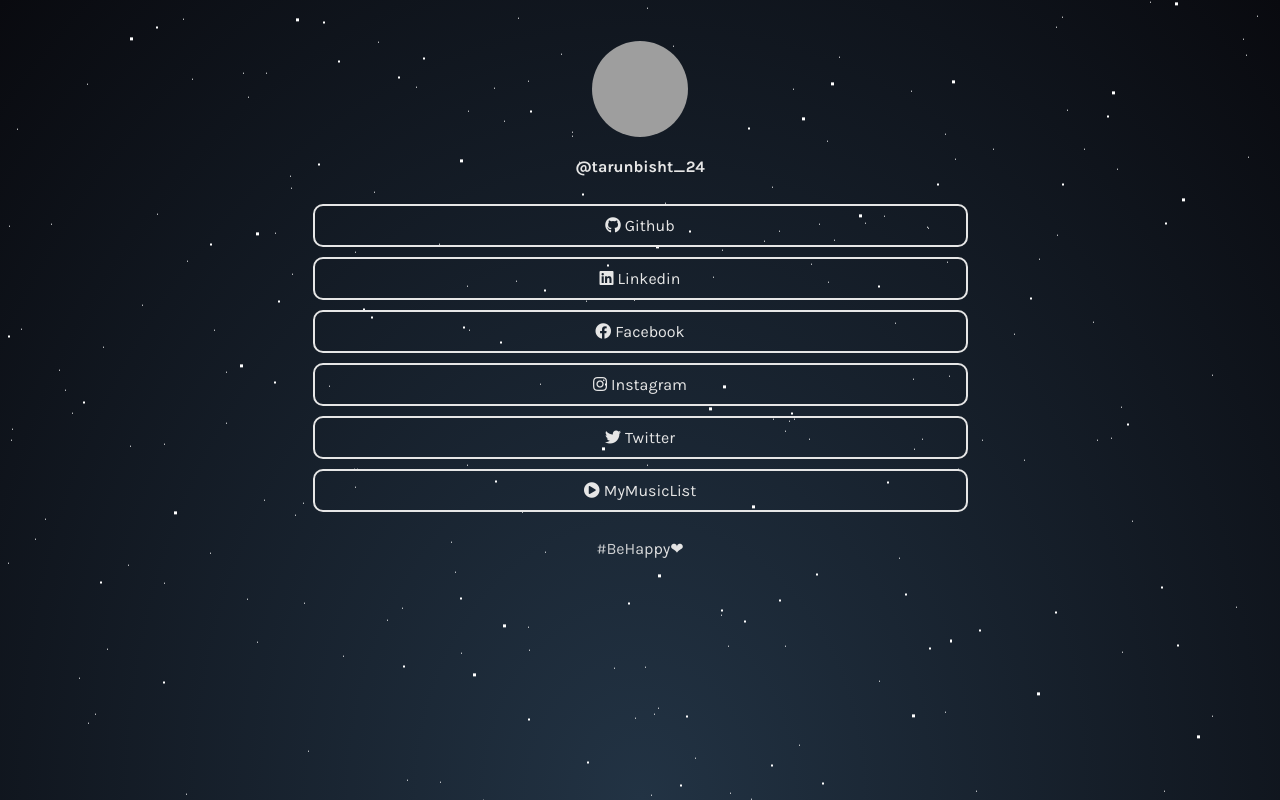
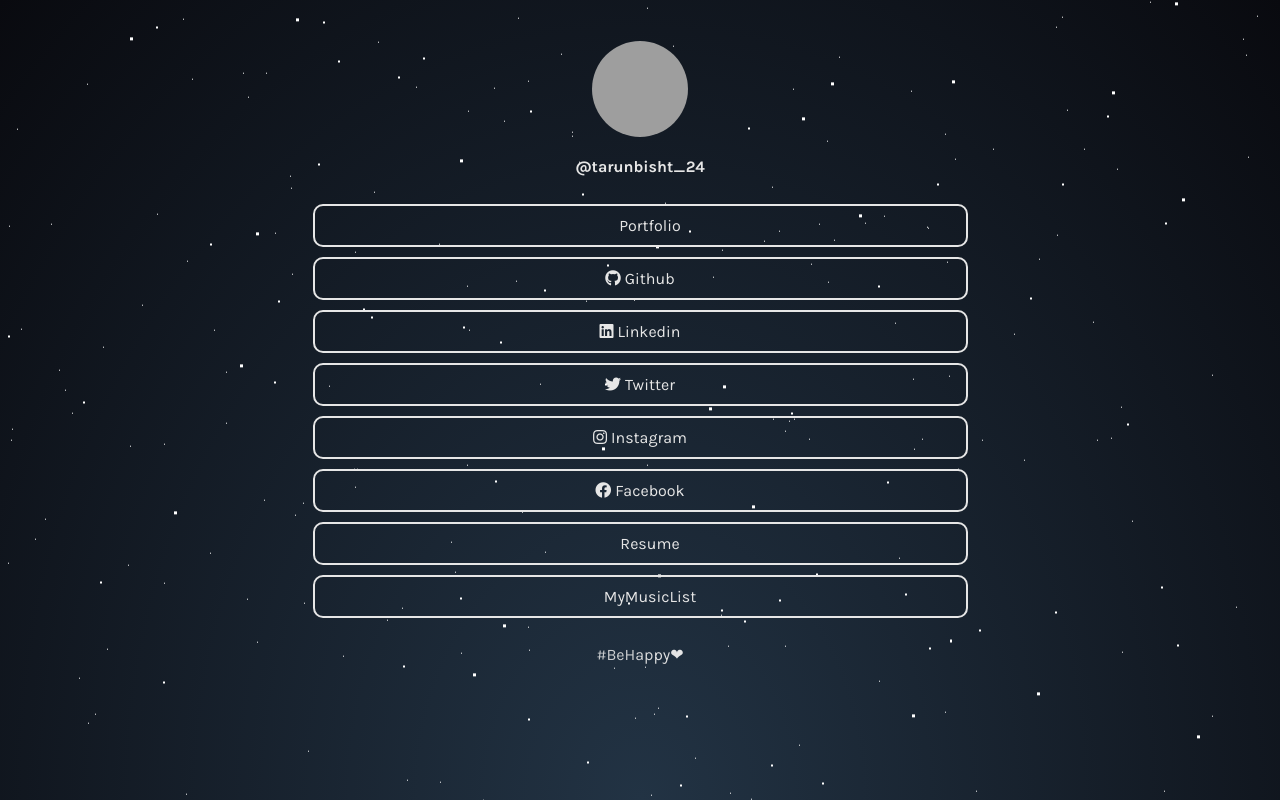
Before and after one commit to tarunbisht-24/linktree, a plain HTML site: page src/index.html in a window 1280 px wide. Drawn offline with Linux system fonts and the light colour scheme; grey boxes are pictures that could not be loaded.

Commit message:
Update index.html

```diff
--- a/src/index.html
+++ b/src/index.html
@@ -41,18 +41,23 @@
     </div>
 
     <div id="links">
-        <a class="link" href="https://github.com/tarunbisht-24" target="_blank"><i
-                class="fab fa-github">&nbsp;</i>Github</a>
-        <a class="link" href="https://www.linkedin.com/in/tarunbisht24/" target="_blank"><i
-                class="fab fa-linkedin">&nbsp;</i>Linkedin</a>
-        <a class="link" href="https://www.youtube.com/watch?v=dQw4w9WgXcQ" target="_blank"><i
-                class="fab fa-facebook">&nbsp;</i>Facebook</a>
-        <a class="link" href="https://www.instagram.com/dumbtarun" target="_blank"><i
-                class="fab fa-instagram">&nbsp;</i>Instagram</a>
-        <a class="link" href="https://twitter.com/tarunbisht_24" target="_blank"><i
-                class="fab fa-twitter">&nbsp;</i>Twitter</a>
-        <a class="link" href="https://open.spotify.com/playlist/0jdQM7WqG3bWpYGZLaLNQr?si=0c94e3c9bdf544ef" target="_blank"><i
-                class="fa fa-play-circle">&nbsp;</i>MyMusicList</a>
+
+        <a class="link" href="https://swapnilsparsh.github.io/" target="_blank">
+             <i class="fab fa-briefcase">&nbsp;</i>Portfolio</a>
+        <a class="link" href="https://github.com/tarunbisht-24" target="_blank">
+             <i class="fab fa-github">&nbsp;</i>Github</a>
+        <a class="link" href="https://www.linkedin.com/in/tarunbisht24/" target="_blank">
+             <i class="fab fa-linkedin">&nbsp;</i>Linkedin</a>
+        <a class="link" href="https://twitter.com/tarunbisht_24" target="_blank">
+             <i class="fab fa-twitter">&nbsp;</i>Twitter</a>
+        <a class="link" href="https://www.instagram.com/dumbtarun" target="_blank">
+             <i class="fab fa-instagram">&nbsp;</i>Instagram</a>
+        <a class="link" href="https://www.youtube.com/watch?v=dQw4w9WgXcQ" target="_blank">
+             <i class="fab fa-facebook">&nbsp;</i>Facebook</a>
+        <a class="link" href="https://drive.google.com/file/d/1-ot0yDkxm80ZPKQ7jTY0t6oGKBqXNaAo/view?usp=sharing" target="_blank">
+             <i class="fab fa-file">&nbsp;</i>Resume</a>
+        <a class="link" href="https://open.spotify.com/playlist/0jdQM7WqG3bWpYGZLaLNQr?si=0c94e3c9bdf544ef" target="_blank">
+             <i class="fa fa-spotify">&nbsp;</i>MyMusicList</a>
     </div>
 
     <div id="hashtag">
```
